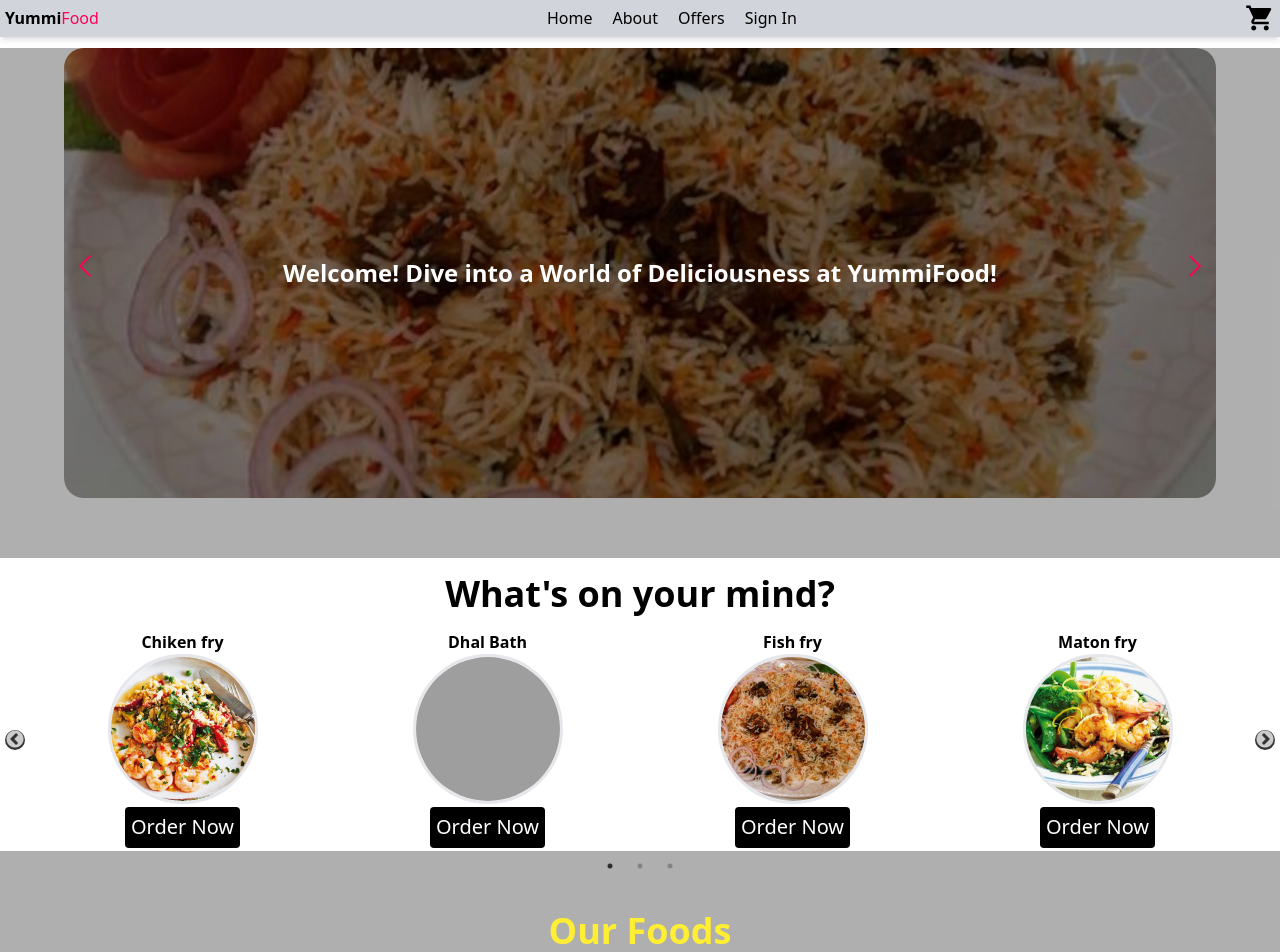
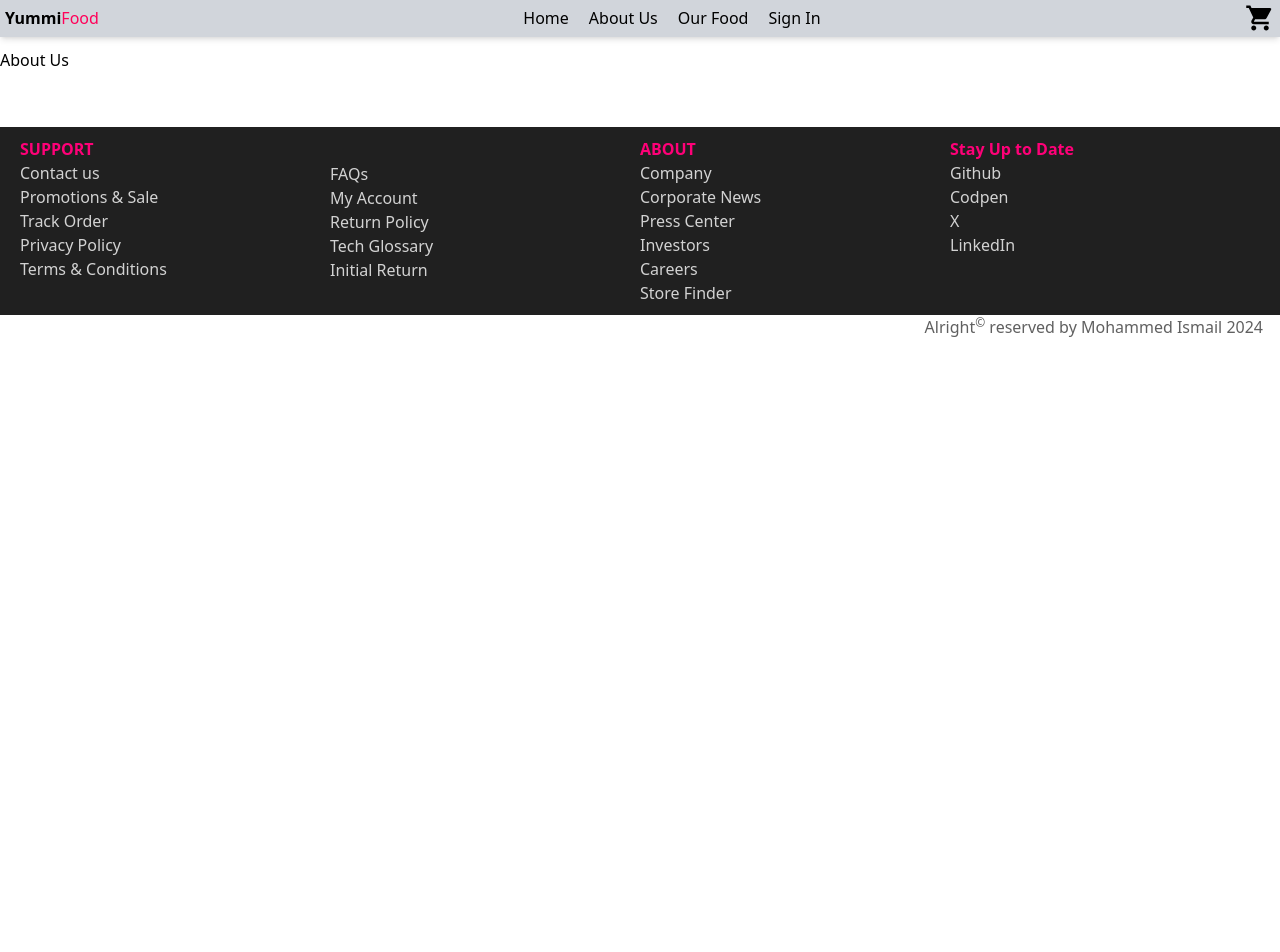
Before and after one commit to mdaleardc/yummy-food, a React (Vite) app: page /aboutus in a window 1280 px wide. Shown: the top 952 px of the page. After the commit the page ends 800 px from the top, so only its background shows below. Built offline with nearby package versions, Linux system fonts and the light colour scheme; grey boxes are pictures that could not be loaded.

Commit message:
AboutUs Home and SignIn, some update on others

```diff
--- a/package.json
+++ b/package.json
@@ -13,6 +13,7 @@
     "react": "^18.3.1",
     "react-dom": "^18.3.1",
     "react-icons": "^5.3.0",
+    "react-router-dom": "^6.28.0",
     "react-slick": "^0.30.2",
     "slick-carousel": "^1.8.1"
   },
--- a/src/App.jsx
+++ b/src/App.jsx
@@ -1,10 +1,11 @@
 import React from "react";
 import Header from "./Components/Header";
-import Hero from "./Components/Hero";
-import Delivery from "./Components/Delivery";
+import Home from "./Components/Home";
+import AboutUs from "./Components/AboutUs";
+import OurFood from "./Components/OurFood";
+import SignIn from "./Components/SignIn";
 import Footer from "./Components/Footer";
-import TopPick from "./Components/TopPick";
-import OurFood from "./Components/OurFood";
+import { BrowserRouter, Routes, Route } from "react-router-dom";
 
 
 
@@ -12,13 +13,19 @@ import OurFood from "./Components/OurFood";
 function App() {
 
   return (
-    <div className="header bg-[#1115]">
+    <div>
+    <BrowserRouter>
     <Header />
-    <Hero />
-    <TopPick />
-    <OurFood />
-    <Delivery />
+    <Routes>
+
+    <Route path="/" element={<Home />}/>
+    <Route path="/aboutus" element={<AboutUs />}/>
+    <Route path="/ourfood" element={<OurFood />}/>
+    <Route path="/signin" element={<SignIn />}/>
+
+    </Routes>
     <Footer />
+    </BrowserRouter>
     </div>
   )
 }
--- /dev/null
+++ b/src/Components/AboutUs.jsx
@@ -0,0 +1,11 @@
+import React from "react"
+
+const AboutUs = () => {
+  return (
+    <div className='w-full my-[3rem]'>
+    About Us
+    </div>
+    )
+}
+
+export default AboutUs;
--- a/src/Components/Delivery.jsx
+++ b/src/Components/Delivery.jsx
@@ -7,7 +7,7 @@ const Delivery = () => {
 
   return (
     <>
-    <div className="bg-[#555] w-full py-[1rem] my-[0.5rem]">
+    <div className="bg-[#555] w-full py-[1rem] my-[3rem]">
     <h3 className='text-[#ff0] font-bold text-center text-3xl py-[0.5rem]'>Quick Delivery App</h3>
 
     <div className='grid grid-cols-1 md:grid-cols-2 w-[95%] sm:w-[80%] mx-auto my-5'>
--- a/src/Components/Header.jsx
+++ b/src/Components/Header.jsx
@@ -2,6 +2,7 @@ import React, { useState } from "react";
 import { MdShoppingCart } from "react-icons/md";
 import { GiHamburgerMenu } from "react-icons/gi";
 import { RxCross1 } from "react-icons/rx";
+import { Link, NavLink } from "react-router-dom";
 
 const Header = () => {
   const [sideNav, setSideNav] = useState(false);
@@ -18,21 +19,41 @@ const Header = () => {
 
       <div>
         <ul className="sm:flex gap-5 hidden">
+
+        <NavLink to="/">
           <li className="cursor-pointer hover:text-[#FF4800]">Home</li>
-          <li className="cursor-pointer hover:text-[#FF4800]">About</li>
-          <li className="cursor-pointer hover:text-[#FF4800]">Offers</li>
+        </NavLink>
+         <NavLink to="/aboutus">
+          <li className="cursor-pointer hover:text-[#FF4800]">About Us</li>
+         </NavLink>
+         <NavLink to="/ourfood">
+          <li className="cursor-pointer hover:text-[#FF4800]">Our Food</li>
+         </NavLink>
+         <NavLink to="/signin">
           <li className="cursor-pointer hover:text-[#FF4800]">Sign In</li>
+         </NavLink>
+
         </ul>
       </div>
 
       {sideNav && (
-        <div className="font-semibold bg-[#39A0FF] text-white fixed top-0 right-0 w-[150px] h-[100vh] flex justify-center items-center z-[999]">
+        <div className="font-semibold bg-[#39A0aa] text-white fixed top-0 right-0 w-[150px] h-[100vh] flex justify-center items-center z-[999]">
           <RxCross1 onClick={handleChange} size={30} className="absolute top-2 left-3 cursor-pointer hover:text-[#ff0340] font-bold" />
           <ul className="flex gap-6 flex-col">
-            <li className="cursor-pointer hover:text-[#FF4800]" onClick={handleChange}>Home</li>
-            <li className="cursor-pointer hover:text-[#FF4800]" onClick={handleChange}>About</li>
-            <li className="cursor-pointer hover:text-[#FF4800]" onClick={handleChange}>Offers</li>
-            <li className="cursor-pointer hover:text-[#FF4800]" onClick={handleChange}>Sign In</li>
+
+        <NavLink to="/">
+          <li className="cursor-pointer hover:text-[#FF4800]"  onClick={handleChange}>Home</li>
+        </NavLink>
+         <NavLink to="/toppick">
+          <li className="cursor-pointer hover:text-[#FF4800]"  onClick={handleChange}>About Us</li>
+         </NavLink>
+         <NavLink to="/ourfood">
+          <li className="cursor-pointer hover:text-[#FF4800]"  onClick={handleChange}>Our Food</li>
+         </NavLink>
+         <NavLink to="/delivery">
+          <li className="cursor-pointer hover:text-[#FF4800]"  onClick={handleChange}>Sign In</li>
+         </NavLink>
+
           </ul>
         </div>
       )}
--- a/src/Components/Hero.jsx
+++ b/src/Components/Hero.jsx
@@ -1,5 +1,8 @@
 import React, { useState, useEffect } from "react";
 import { LiaAngleLeftSolid, LiaAngleRightSolid } from "react-icons/lia";
+import TopPick from "./TopPick";
+import OurFood from "./OurFood";
+import Delivery from "./Delivery";
 
 import recipe1 from "../Assets/recipe1.jpg";
 import recipe2 from "../Assets/recipe2.jpg";
@@ -55,6 +58,7 @@ const Hero = () => {
         <LiaAngleRightSolid size={30} />
       </button>
     </div>
+
     </>
   );
 };
--- /dev/null
+++ b/src/Components/Home.jsx
@@ -0,0 +1,17 @@
+import React from "react";
+
+import Hero from "./Hero";
+import Delivery from "./Delivery";
+import TopPick from "./TopPick";
+
+const Home = () => {
+  return (
+    <div>
+    <Hero />
+    <TopPick />
+    <Delivery />
+    </div>
+  )
+}
+
+export default Home;
--- a/src/Components/OurFood.jsx
+++ b/src/Components/OurFood.jsx
@@ -7,7 +7,7 @@ const OurFood = () => {
 
   return (
     <div className='w-full'>
-    <h1 className='text-4xl text-[#fe3] font-bold text-center my-[1rem]'>Our Foods</h1>
+    <h1 className='text-4xl text-[#fe3] font-bold text-center my-[3rem]'>Our Foods</h1>
     <div className='grid grid-cols-1 sm:grid-cols-3 md:grid-cols-4 lg:grid-cols-5 gap-[15px]'>
     {
       Data.map(meal => {
--- /dev/null
+++ b/src/Components/SignIn.jsx
@@ -0,0 +1,11 @@
+import React from "react"
+
+const SignIn = () => {
+  return (
+    <div  className='w-full my-[3rem]'>
+    Sign In
+    </div>
+    )
+}
+
+export default SignIn;
```
Also changed, not shown: 1 other file (tests, documents, lock files or other folders).
